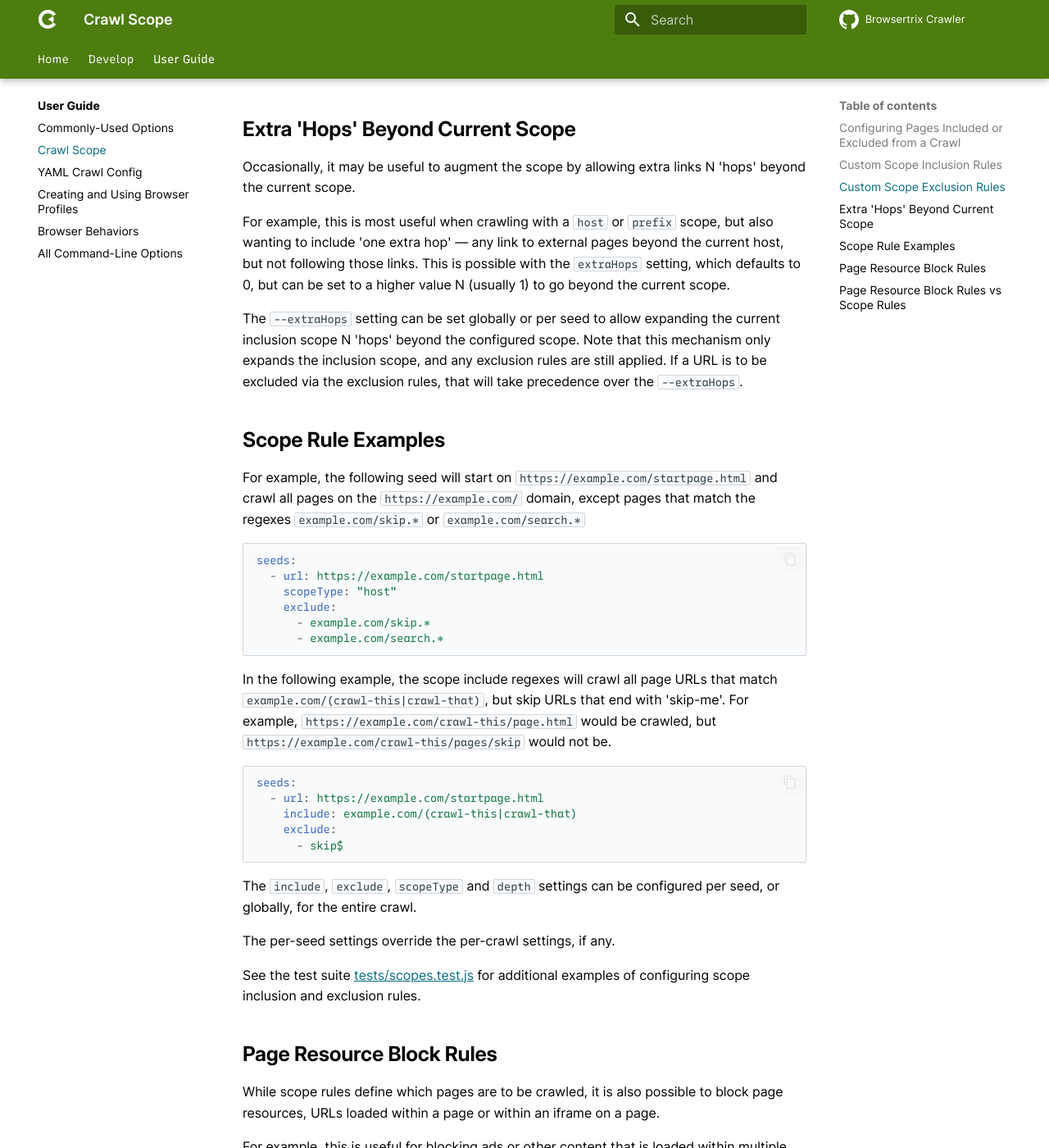
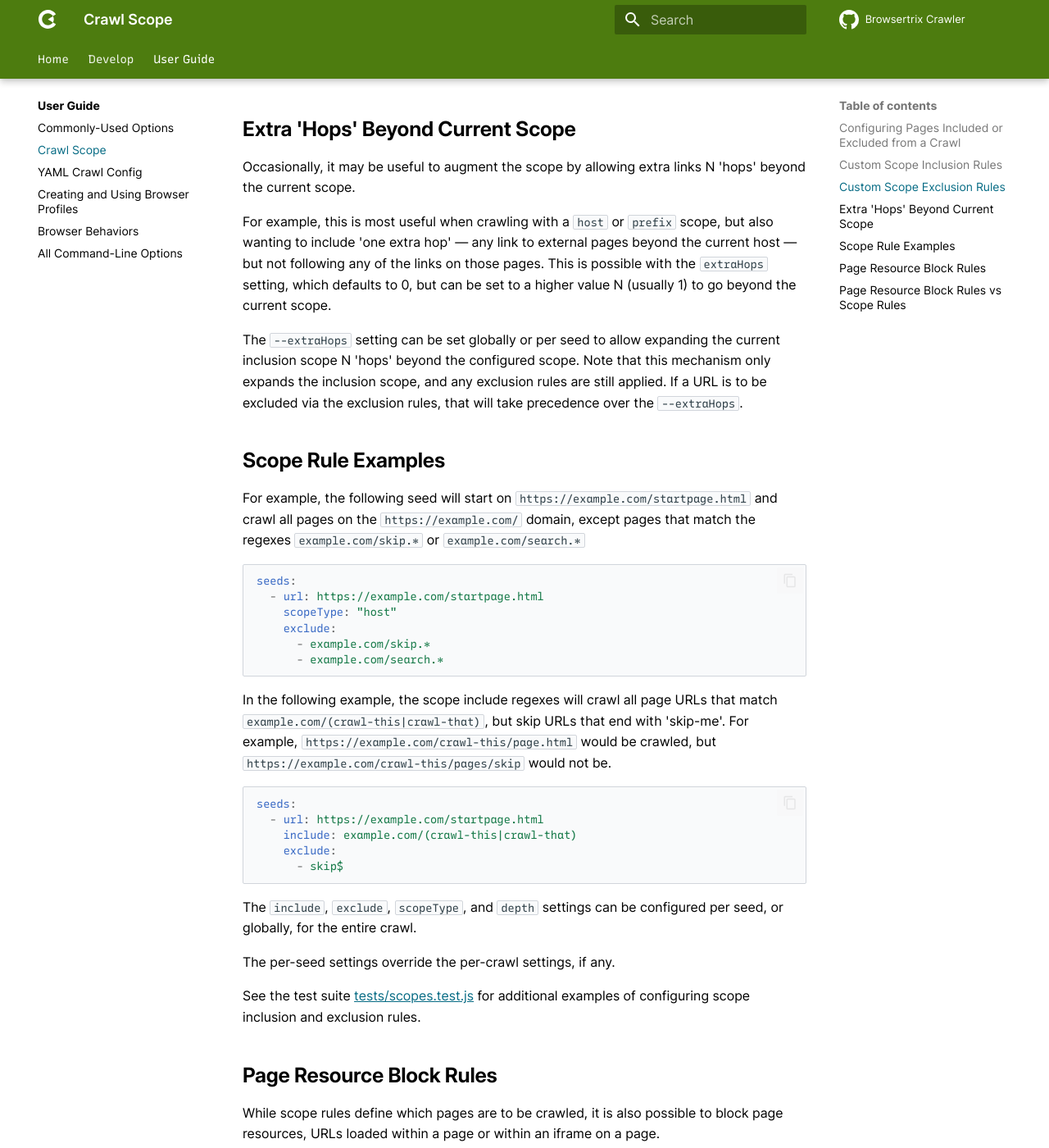
Before and after one commit to webrecorder/browsertrix-crawler, an MkDocs documentation site: the page built from docs/docs/user-guide/crawl-scope.md, in a window 1280 px wide and 1400 px high, scrolled down 1356 px. Shown: the whole window at 82% size. Built offline with MkDocs 1.6.1 and Material for MkDocs 9.7.7, drawn with Linux system fonts in a browser that asks for light colours; comment, search, counter and statistics services are not loaded.

Commit message:
Adds oxford comma and em dash
Further clarifies extra hops language

````diff
--- a/docs/docs/user-guide/crawl-scope.md
+++ b/docs/docs/user-guide/crawl-scope.md
@@ -42,7 +42,7 @@ The exclusion regexes are often used with a custom scope, but could be used with
 
 Occasionally, it may be useful to augment the scope by allowing extra links N 'hops' beyond the current scope.
 
-For example, this is most useful when crawling with a `host` or `prefix` scope, but also wanting to include 'one extra hop' — any link to external pages beyond the current host, but not following those links. This is possible with the `extraHops` setting, which defaults to 0, but can be set to a higher value N (usually 1) to go beyond the current scope.
+For example, this is most useful when crawling with a `host` or `prefix` scope, but also wanting to include 'one extra hop' — any link to external pages beyond the current host — but not following any of the links on those pages. This is possible with the `extraHops` setting, which defaults to 0, but can be set to a higher value N (usually 1) to go beyond the current scope.
 
 The `--extraHops` setting can be set globally or per seed to allow expanding the current inclusion scope N 'hops' beyond the configured scope. Note that this mechanism only expands the inclusion scope, and any exclusion rules are still applied. If a URL is to be excluded via the exclusion rules, that will take precedence over the `--extraHops`.
 
@@ -70,7 +70,7 @@ seeds:
       - skip$
 ```
 
-The `include`, `exclude`, `scopeType` and `depth` settings can be configured per seed, or globally, for the entire crawl.
+The `include`, `exclude`, `scopeType`, and `depth` settings can be configured per seed, or globally, for the entire crawl.
 
 The per-seed settings override the per-crawl settings, if any.
 
````
